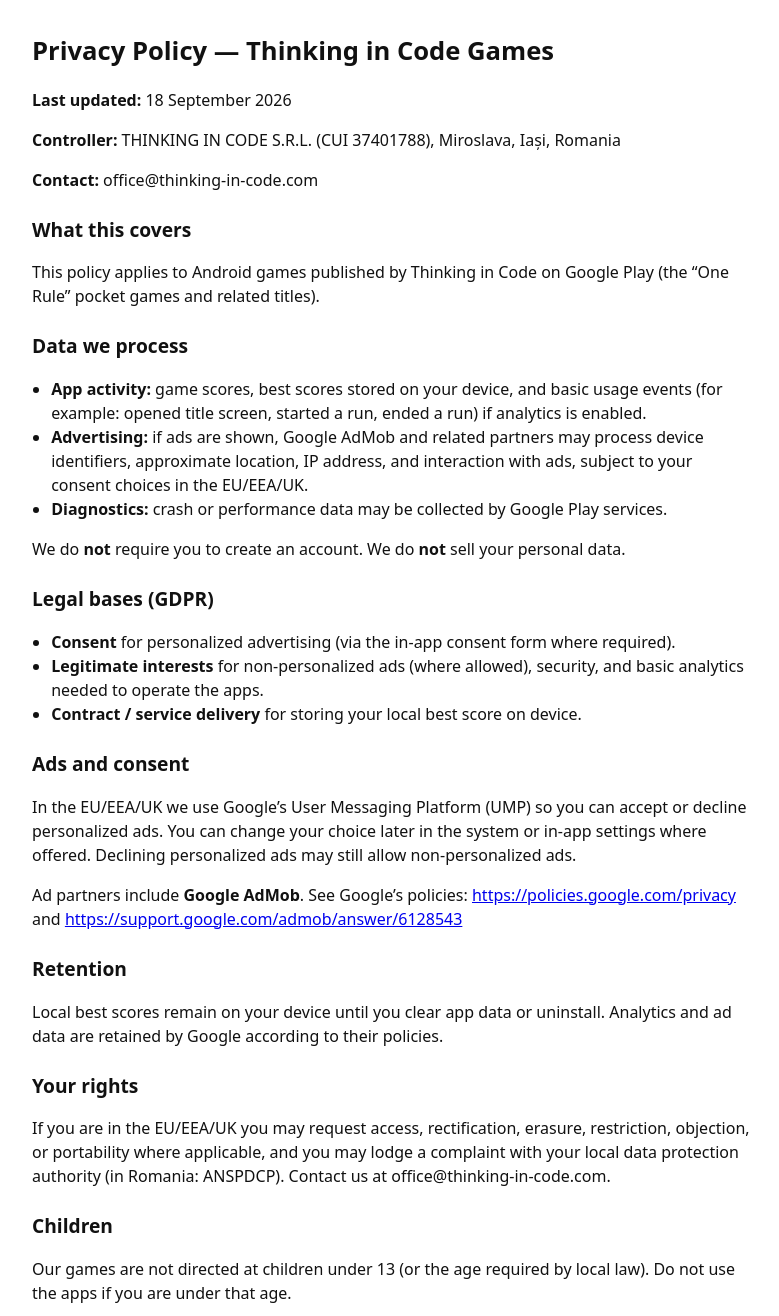
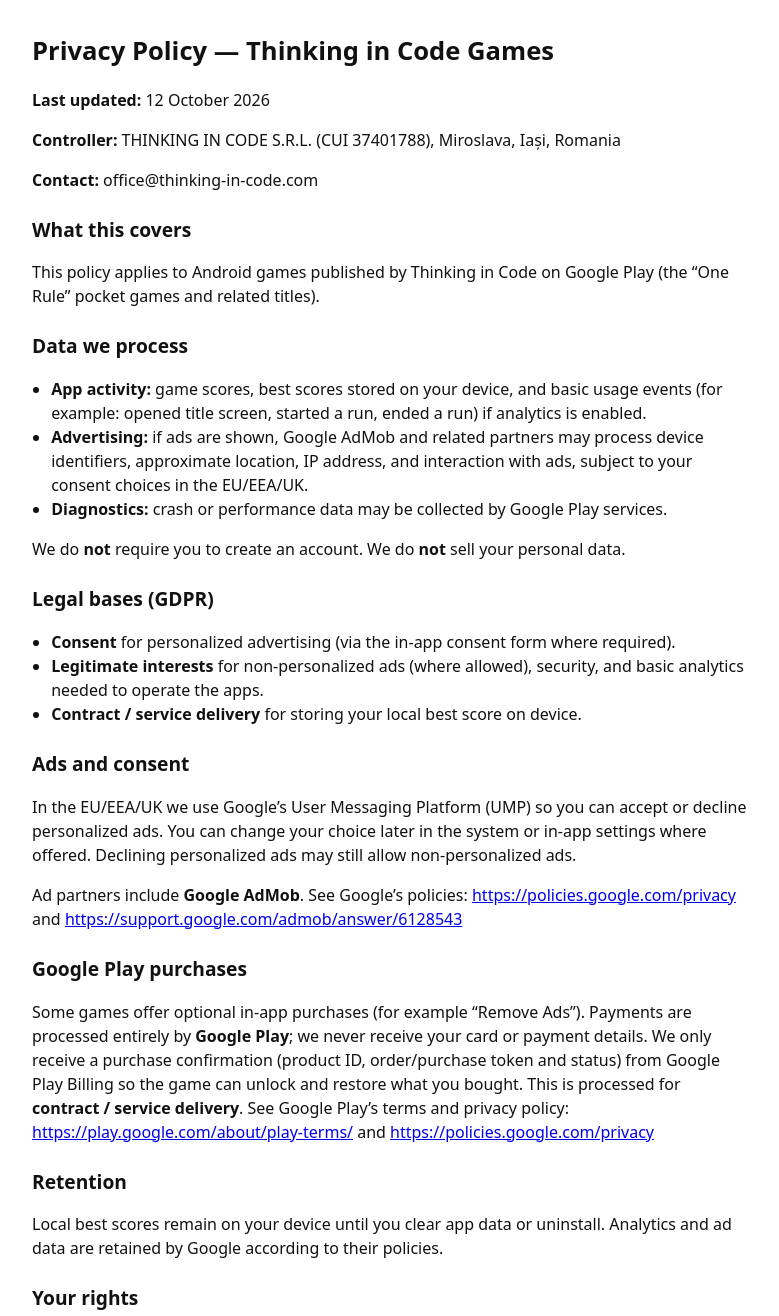
Before and after one commit to dturcu/thinking-in-code-privacy, a plain HTML site: page index.html in a window 1280 px wide. Shown: the top 1316 px of the page, without its empty margins (248-1027 px from the left). Drawn offline with Linux system fonts and the light colour scheme.

Commit message:
Add Google Play purchases section

```diff
--- a/index.html
+++ b/index.html
@@ -2,7 +2,7 @@
 <title>Privacy Policy — Thinking in Code Games</title>
 <style>body{font-family:system-ui,sans-serif;max-width:720px;margin:2rem auto;padding:0 1rem;line-height:1.5;color:#111}h1{font-size:1.6rem}h2{font-size:1.2rem;margin-top:1.5rem}ul{padding-left:1.2rem}</style></head><body>
 <h1>Privacy Policy — Thinking in Code Games</h1>
-<p><strong>Last updated:</strong> 18 September 2026  </p>
+<p><strong>Last updated:</strong> 12 October 2026  </p>
 <p><strong>Controller:</strong> THINKING IN CODE S.R.L. (CUI 37401788), Miroslava, Iași, Romania  </p>
 <p><strong>Contact:</strong> office@thinking-in-code.com</p>
 <h2>What this covers</h2>
@@ -23,6 +23,8 @@
 <h2>Ads and consent</h2>
 <p>In the EU/EEA/UK we use Google’s User Messaging Platform (UMP) so you can accept or decline personalized ads. You can change your choice later in the system or in-app settings where offered. Declining personalized ads may still allow non-personalized ads.</p>
 <p>Ad partners include <strong>Google AdMob</strong>. See Google’s policies: <a href="https://policies.google.com/privacy">https://policies.google.com/privacy</a> and <a href="https://support.google.com/admob/answer/6128543">https://support.google.com/admob/answer/6128543</a></p>
+<h2>Google Play purchases</h2>
+<p>Some games offer optional in-app purchases (for example “Remove Ads”). Payments are processed entirely by <strong>Google Play</strong>; we never receive your card or payment details. We only receive a purchase confirmation (product ID, order/purchase token and status) from Google Play Billing so the game can unlock and restore what you bought. This is processed for <strong>contract / service delivery</strong>. See Google Play’s terms and privacy policy: <a href="https://play.google.com/about/play-terms/">https://play.google.com/about/play-terms/</a> and <a href="https://policies.google.com/privacy">https://policies.google.com/privacy</a></p>
 <h2>Retention</h2>
 <p>Local best scores remain on your device until you clear app data or uninstall. Analytics and ad data are retained by Google according to their policies.</p>
 <h2>Your rights</h2>
```
